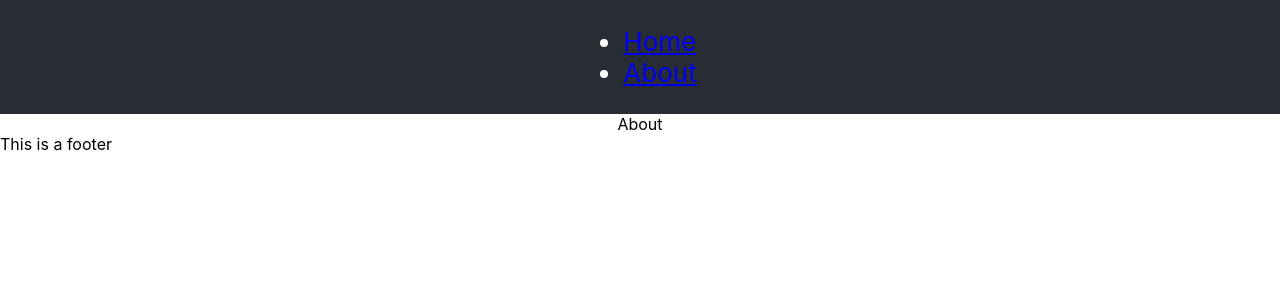
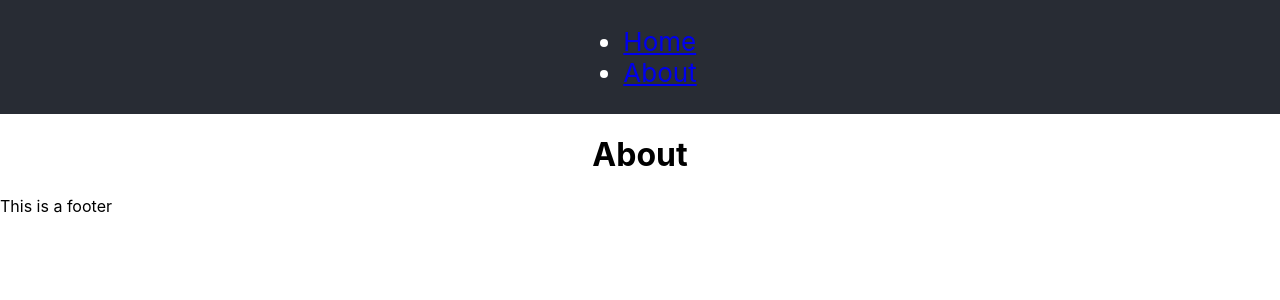
Before and after one commit to celiackelly/roman-date-converter, a React (Vite) app: page /about in a window 1280 px wide. Shown: the top 300 px of the page. Built offline with nearby package versions, Linux system fonts and the light colour scheme.

Commit message:
Move routes to /routes

```diff
--- a/src/App.jsx
+++ b/src/App.jsx
@@ -2,7 +2,8 @@ import React from "react";
 import "./App.css";
 import Route from "./components/Route";
 import Header from "./components/Header";
-import About from "./components/About";
+import About from "./routes/About";
+import Home from "./routes/Home";
 import DateConverter from "./components/DateConverter";
 
 function App() {
@@ -11,8 +12,7 @@ function App() {
       <Header />
       <main>
         <Route path="/">
-          <h1>Roman Date Converter</h1>
-          <DateConverter />
+          <Home />
         </Route>
         <Route path="/about">
           <About />
--- a/src/components/About.jsx
+++ b/src/routes/About.jsx
@@ -1,5 +1,5 @@
 import React from "react";
 
 export default function About() {
-  return <div>About</div>;
+  return <h1>About</h1>;
 }
--- /dev/null
+++ b/src/routes/Home.jsx
@@ -0,0 +1,11 @@
+import React from "react";
+import DateConverter from "../components/DateConverter";
+
+export default function Home() {
+  return (
+    <>
+      <h1>Roman Date Converter</h1>
+      <DateConverter />
+    </>
+  );
+}
```
